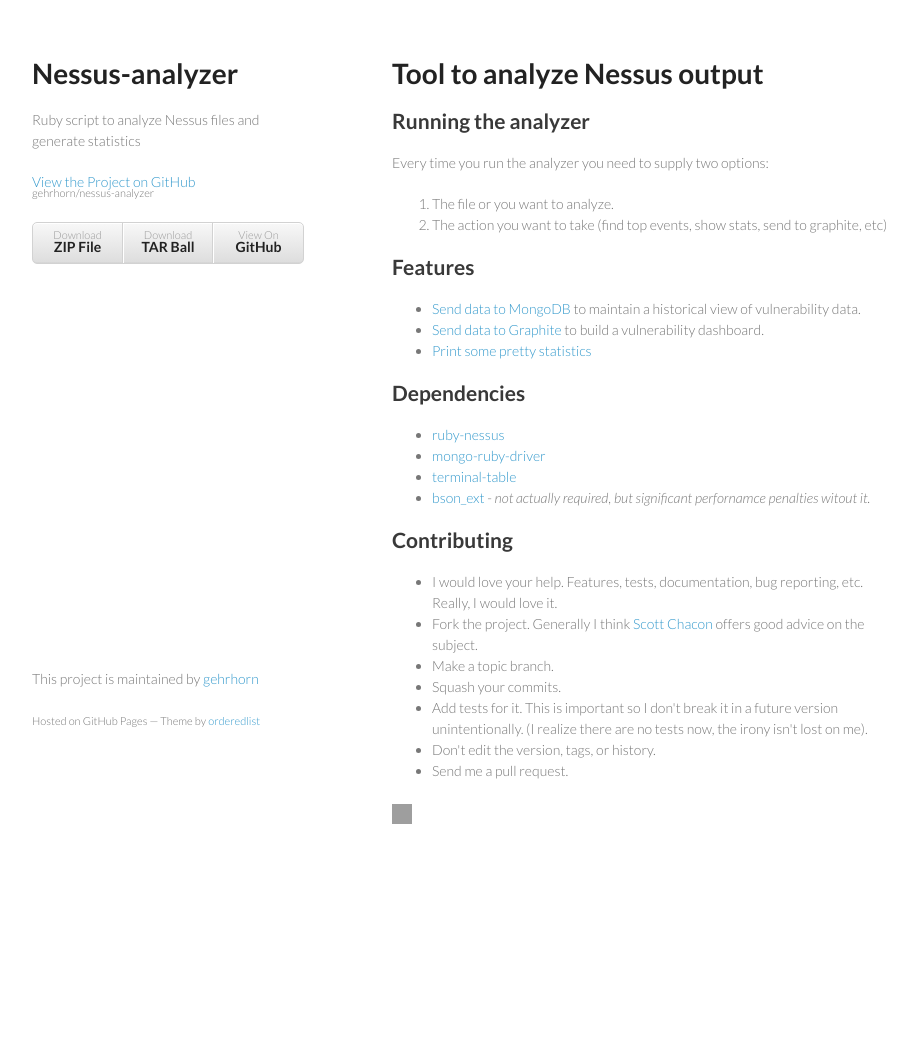
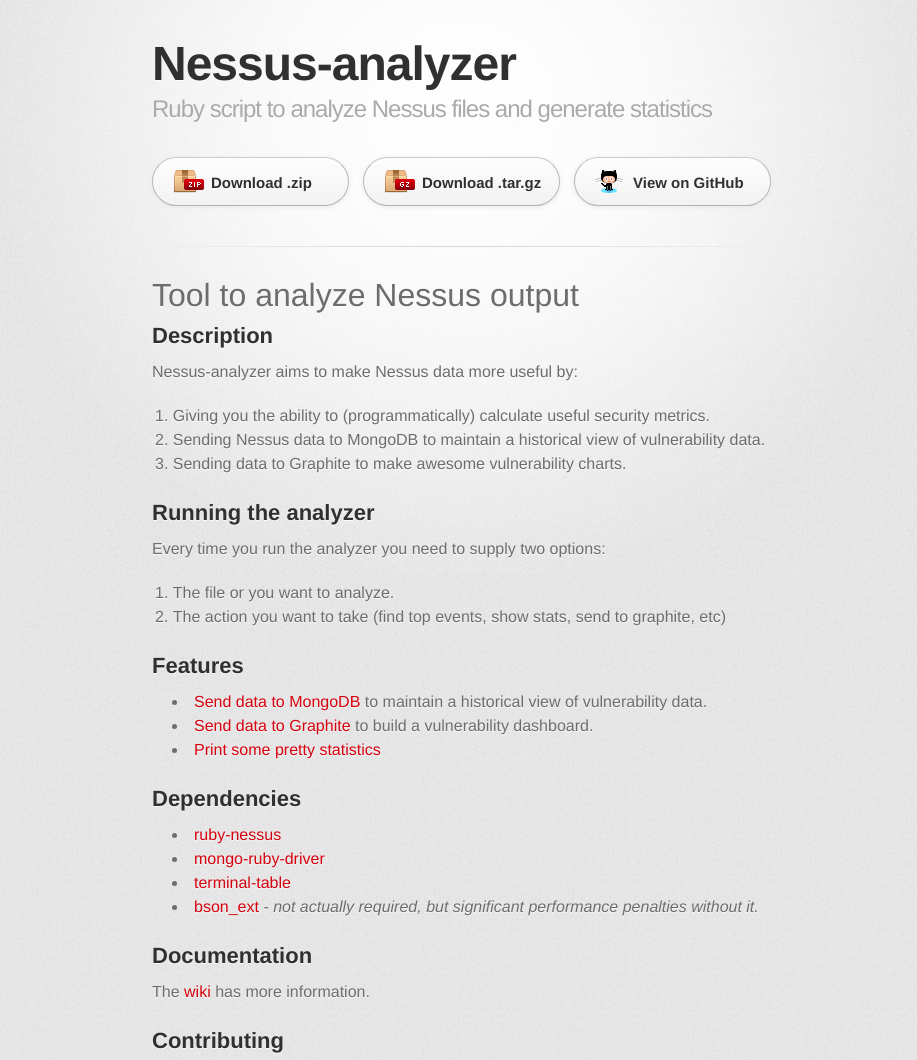
Before and after one commit to gehrhorn/nessus-analyzer, a plain HTML site: page index.html in a window 1280 px wide. Shown: the top 1060 px of the page, without its empty margins (178-1095 px from the left). Before the commit the page ends 894 px from the top, so only its background shows below. Drawn offline with Linux system fonts and the light colour scheme; grey boxes are pictures that could not be loaded; a web font is replaced by a local one.

Commit message:
Create gh-pages branch via GitHub

```diff
--- a/index.html
+++ b/index.html
@@ -1,37 +1,49 @@
-<!doctype html>
+<!DOCTYPE html>
 <html>
   <head>
-    <meta charset="utf-8">
+    <meta charset='utf-8'>
     <meta http-equiv="X-UA-Compatible" content="chrome=1">
-    <title>Nessus-analyzer by gehrhorn</title>
-
-    <link rel="stylesheet" href="stylesheets/styles.css">
-    <link rel="stylesheet" href="stylesheets/pygment_trac.css">
-    <meta name="viewport" content="width=device-width, initial-scale=1, user-scalable=no">
+    <link href='https://fonts.googleapis.com/css?family=Chivo:900' rel='stylesheet' type='text/css'>
+    <link rel="stylesheet" type="text/css" href="stylesheets/stylesheet.css" media="screen" />
+    <link rel="stylesheet" type="text/css" href="stylesheets/pygment_trac.css" media="screen" />
+    <link rel="stylesheet" type="text/css" href="stylesheets/print.css" media="print" />
     <!--[if lt IE 9]>
     <script src="//html5shiv.googlecode.com/svn/trunk/html5.js"></script>
     <![endif]-->
+    <title>Nessus-analyzer by gehrhorn</title>
   </head>
+
   <body>
-    <div class="wrapper">
+    <div id="container">
+      <div class="inner">
+
         <header>
           <h1>Nessus-analyzer</h1>
-        <p>Ruby script to analyze Nessus files and generate statistics</p>
+          <h2>Ruby script to analyze Nessus files and generate statistics</h2>
+        </header>
 
-        <p class="view"><a href="https://github.com/gehrhorn/nessus-analyzer">View the Project on GitHub <small>gehrhorn/nessus-analyzer</small></a></p>
+        <section id="downloads" class="clearfix">
+          <a href="https://github.com/gehrhorn/nessus-analyzer/zipball/master" id="download-zip" class="button"><span>Download .zip</span></a>
+          <a href="https://github.com/gehrhorn/nessus-analyzer/tarball/master" id="download-tar-gz" class="button"><span>Download .tar.gz</span></a>
+          <a href="https://github.com/gehrhorn/nessus-analyzer" id="view-on-github" class="button"><span>View on GitHub</span></a>
+        </section>
 
+        <hr>
 
-        <ul>
-          <li><a href="https://github.com/gehrhorn/nessus-analyzer/zipball/master">Download <strong>ZIP File</strong></a></li>
-          <li><a href="https://github.com/gehrhorn/nessus-analyzer/tarball/master">Download <strong>TAR Ball</strong></a></li>
-          <li><a href="https://github.com/gehrhorn/nessus-analyzer">View On <strong>GitHub</strong></a></li>
-        </ul>
-      </header>
-      <section>
+        <section id="main_content">
           <h1>
 <a name="tool-to-analyze-nessus-output" class="anchor" href="#tool-to-analyze-nessus-output"><span class="octicon octicon-link"></span></a>Tool to analyze Nessus output</h1>
 
 <h2>
+<a name="description" class="anchor" href="#description"><span class="octicon octicon-link"></span></a>Description</h2>
+
+<p>Nessus-analyzer aims to make Nessus data more useful by:</p>
+
+<ol>
+<li>Giving you the ability to (programmatically) calculate useful security metrics.</li>
+<li>Sending Nessus data to MongoDB to maintain a historical view of vulnerability data.</li>
+<li>Sending data to Graphite to make awesome vulnerability charts.</li>
+</ol><h2>
 <a name="running-the-analyzer" class="anchor" href="#running-the-analyzer"><span class="octicon octicon-link"></span></a>Running the analyzer</h2>
 
 <p>Every time you run the analyzer you need to supply two options:</p>
@@ -56,31 +68,36 @@
 <li><a href="https://github.com/mongodb/mongo-ruby-driver">mongo-ruby-driver</a></li>
 <li><a href="https://github.com/visionmedia/terminal-table">terminal-table</a></li>
 <li>
-<a href="https://rubygems.org/gems/bson_ext">bson_ext</a> - <em>not actually required, but significant perfornamce penalties witout it.</em>
+<a href="https://rubygems.org/gems/bson_ext">bson_ext</a> - <em>not actually required, but significant performance penalties without it.</em>
 </li>
 </ul><h2>
+<a name="documentation" class="anchor" href="#documentation"><span class="octicon octicon-link"></span></a>Documentation</h2>
+
+<p>The <a href="https://github.com/gehrhorn/nessus-analyzer/wiki">wiki</a> has more information.</p>
+
+<h2>
 <a name="contributing" class="anchor" href="#contributing"><span class="octicon octicon-link"></span></a>Contributing</h2>
 
+<p>Want to help? I'd really love it.</p>
+
 <ul>
-<li>I would love your help. Features, tests, documentation, bug reporting, etc.
-Really, I would love it.</li>
-<li>Fork the project. Generally I think <a href="http://scottchacon.com/2011/08/31/github-flow.html">Scott Chacon</a> offers good advice on the
-subject.</li>
-<li>Make a topic branch.</li>
-<li>Squash your commits.</li>
-<li>Add tests for it. This is important so I don't break it in a
-future version unintentionally. (I realize there are no tests now, the irony
-isn't lost on me).</li>
-<li>Don't edit the version, tags, or history.</li>
-<li>Send me a pull request. </li>
+<li>
+<a href="https://github.com/gehrhorn/nessus-analyzer/issues">Submit</a> a bug</li>
+<li>
+<a href="https://github.com/gehrhorn/nessus-analyzer/wiki/_pages">Edit</a> the wiki</li>
+<li>Improve the <a href="https://github.com/gehrhorn/nessus-analyzer/blob/master/README.md">documentation</a>
+</li>
+<li>Write some tests</li>
+<li>
+<a href="https://github.com/gehrhorn/nessus-analyzer/fork">Fork</a> the project and add new features</li>
 </ul><p><img class="emoji" title=":beers:" alt=":beers:" src="https://a248.e.akamai.net/assets.github.com/images/icons/emoji/beers.png" height="20" width="20" align="absmiddle"></p>
         </section>
+
         <footer>
-        <p>This project is maintained by <a href="https://github.com/gehrhorn">gehrhorn</a></p>
-        <p><small>Hosted on GitHub Pages &mdash; Theme by <a href="https://github.com/orderedlist">orderedlist</a></small></p>
+          Nessus-analyzer is maintained by <a href="https://github.com/gehrhorn">gehrhorn</a><br>
+          This page was generated by <a href="http://pages.github.com">GitHub Pages</a>. Tactile theme by <a href="http://twitter.com/jasonlong">Jason Long</a>.
         </footer>
-    </div>
-    <script src="javascripts/scale.fix.js"></script>
+
                   <script type="text/javascript">
             var gaJsHost = (("https:" == document.location.protocol) ? "https://ssl." : "http://www.");
             document.write(unescape("%3Cscript src='" + gaJsHost + "google-analytics.com/ga.js' type='text/javascript'%3E%3C/script%3E"));
@@ -92,5 +109,7 @@ isn't lost on me).</li>
             } catch(err) {}
           </script>
 
+      </div>
+    </div>
   </body>
 </html>
```
Also changed, not shown: params.json (+1 -1 lines). Lines whose indentation alone changed are shown as unchanged.
